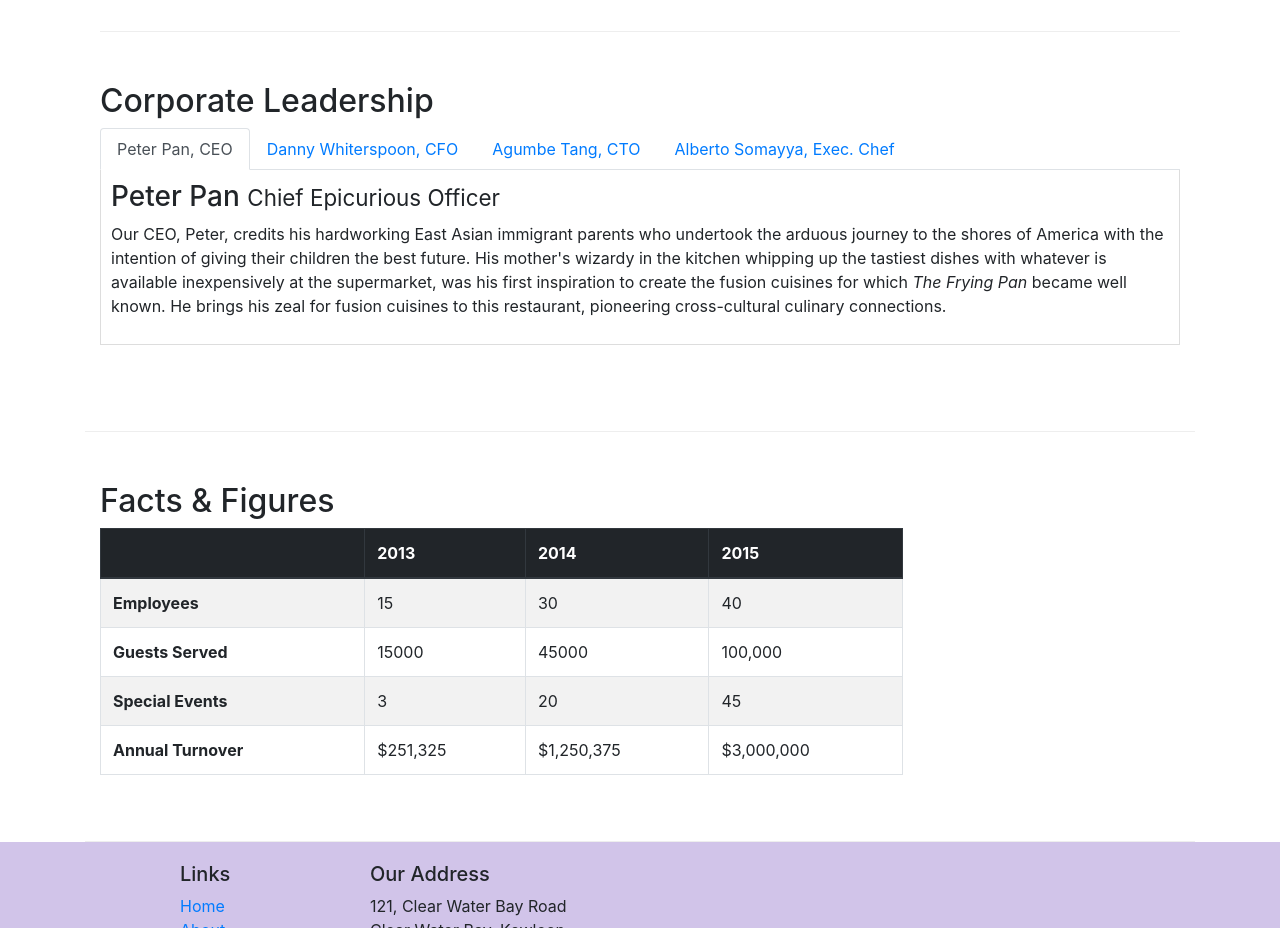
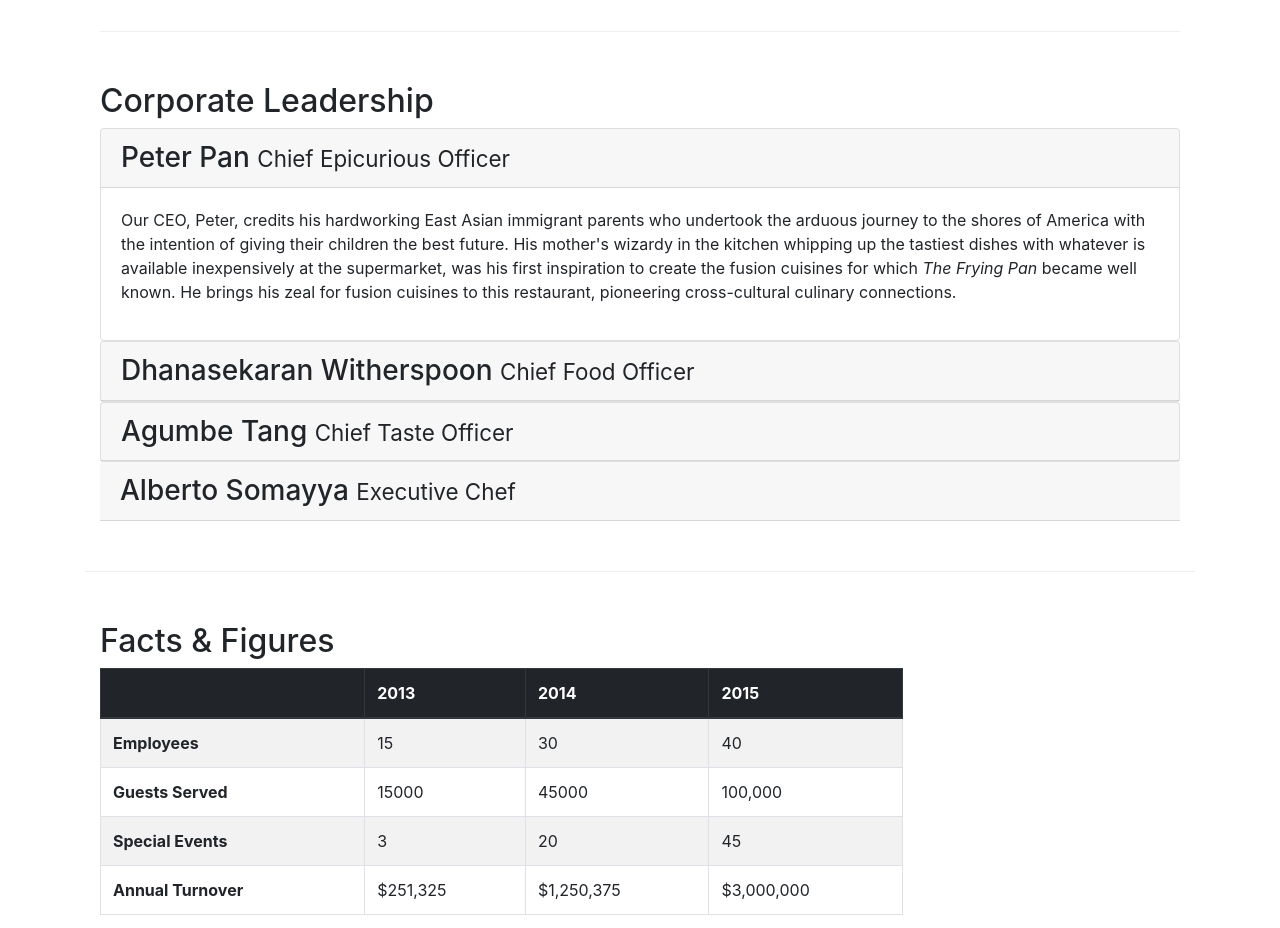
Before and after one commit to Drasmaurg/conFusion, a website: page aboutus.html in a window 1280 px wide. Shown: the part 940-1868 px from the top of the page. Drawn offline with nearby package versions, Linux system fonts and the light colour scheme.

Commit message:
accordion

```diff
--- a/aboutus.html
+++ b/aboutus.html
@@ -106,44 +106,64 @@
             <div class="col-12">
                 <h2>Corporate Leadership</h2>
 
-                <ul class="nav nav-tabs">
-                    <li class="nav-item">
-                        <a class="nav-link active" href="#peter"
-                        role="tab" data-toggle="tab">Peter Pan, CEO</a>
-                    </li>
-                    <li class="nav-item">
-                        <a class="nav-link" href="#danny"
-                        role="tab" data-toggle="tab">Danny Whiterspoon, CFO</a>
-                    </li>
-                    <li class="nav-item">
-                        <a class="nav-link" href="#agumbe"
-                        role="tab" data-toggle="tab">Agumbe Tang, CTO</a>
-                    </li>
-                    <li class="nav-item">
-                        <a class="nav-link" href="#alberto"
-                        role="tab" data-toggle="tab">Alberto Somayya, Exec. Chef</a>
-                    </li>
-                </ul>
-
-                <div class="tab-content">
-                    <div role="tabpanel" class="tab-pane fade show active" id="peter">
-                        <h3>Peter Pan <small>Chief Epicurious Officer</small></h3>
-                        <p class="d-none d-sm-block">Our CEO, Peter, credits his hardworking East Asian immigrant parents who undertook the arduous journey to the shores of America with the intention of giving their children the best future. His mother's wizardy in the kitchen whipping up the tastiest dishes with whatever is available inexpensively at the supermarket, was his first inspiration to create the fusion cuisines for which <em>The Frying Pan</em> became well known. He brings his zeal for fusion cuisines to this restaurant, pioneering cross-cultural culinary connections.</p>
+                <div id="accordion">
+                    <div class="card">
+                        <div class="card-header" role="tab" id="peterheader">
+                            <h3 class="mb-0">
+                                <a data-toggle="collapse" data-target="#peter">
+                                    Peter Pan <small>Chief Epicurious Officer</small>
+                                </a>
+                            </h3>
+                        </div>
+                        <div role="tabpanel" class="collapse show" id="peter" data-parent="#accordion">
+                            <div class="card-body">
+                                <p class="d-none d-sm-block">Our CEO, Peter, credits his hardworking East Asian immigrant parents who undertook the arduous journey to the shores of America with the intention of giving their children the best future. His mother's wizardy in the kitchen whipping up the tastiest dishes with whatever is available inexpensively at the supermarket, was his first inspiration to create the fusion cuisines for which <em>The Frying Pan</em> became well known. He brings his zeal for fusion cuisines to this restaurant, pioneering cross-cultural culinary connections.</p>
+                            </div>
+                        </div>
                     </div>
 
-                    <div role="tabpanel" class="tab-pane fade" id="danny">
-                        <h3>Dhanasekaran Witherspoon <small>Chief Food Officer</small></h3>
-                        <p class="d-none d-sm-block">Our CFO, Danny, as he is affectionately referred to by his colleagues, comes from a long established family tradition in farming and produce. His experiences growing up on a farm in the Australian outback gave him great appreciation for varieties of food sources. As he puts it in his own words, <em>Everything that runs, wins, and everything that stays, pays!</em></p>
+                    <div class="card">
+                        <div class="card-header" role="tab" id="dannyheader">
+                            <h3 class="mb-0">
+                                <a data-toggle="collapse" data-target="#danny">
+                                    Dhanasekaran Witherspoon <small>Chief Food Officer</small>
+                                </a>
+                            </h3>
+                        </div>
+                            <div role="tabpanel" class="collapse" id="danny" data-parent="#accordion">
+                                <div class="card-body">
+                                    <p class="d-none d-sm-block">Our CFO, Danny, as he is affectionately referred to by his colleagues, comes from a long established family tradition in farming and produce. His experiences growing up on a farm in the Australian outback gave him great appreciation for varieties of food sources. As he puts it in his own words, <em>Everything that runs, wins, and everything that stays, pays!</em></p>
+                                </div>
+                            </div>
                     </div>
 
-                    <div role="tabpanel" class="tab-pane fade" id="agumbe">
-                        <h3>Agumbe Tang <small>Chief Taste Officer</small></h3>
-                        <p class="d-none d-sm-block">Blessed with the most discerning gustatory sense, Agumbe, our CTO, personally ensures that every dish that we serve meets his exacting tastes. Our chefs dread the tongue lashing that ensues if their dish does not meet his exacting standards. He lives by his motto, <em>You click only if you survive my lick.</em></p>
+                    <div class="card">
+                        <div class="card-header" role="tab" id="agumbeheader">
+                            <h3 class="mb-0">
+                                <a data-toggle="collapse" data-target="#agumbe">
+                                  Agumbe Tang <small>Chief Taste Officer</small>
+                                </a>
+                            </h3>
+                        </div>
+                    </div>
+                    <div role="tabpanel" class="collapse" id="agumbe" data-parent="#accordion">
+                        <div class="card-body">
+                            <p class="d-none d-sm-block">Blessed with the most discerning gustatory sense, Agumbe, our CTO, personally ensures that every dish that we serve meets his exacting tastes. Our chefs dread the tongue lashing that ensues if their dish does not meet his exacting standards. He lives by his motto, <em>You click only if you survive my lick.</em></p>
+                        </div>
                     </div>
 
-                    <div role="tabpanel" class="tab-pane fade" id="alberto">
-                        <h3>Alberto Somayya <small>Executive Chef</small></h3>
-                        <p class="d-none d-sm-block">Award winning three-star Michelin chef with wide International experience having worked closely with whos-who in the culinary world, he specializes in creating mouthwatering Indo-Italian fusion experiences. He says, <em>Put together the cuisines from the two craziest cultures, and you get a winning hit! Amma Mia!</em></p>
+                    <div class="card-header" role="tab" id="albertoheader">
+                        <h3 class="mb-0">
+                            <a data-toggle="collapse" data-target="#alberto">
+                                Alberto Somayya <small>Executive Chef</small>
+                            </a>
+                        </h3>
+                    </div>
+
+                    <div role="tabpanel" class="collapse" id="alberto" data-parent="#accordion">
+                        <div class="card-body">
+                            <p class="d-none d-sm-block">Award winning three-star Michelin chef with wide International experience having worked closely with whos-who in the culinary world, he specializes in creating mouthwatering Indo-Italian fusion experiences. He says, <em>Put together the cuisines from the two craziest cultures, and you get a winning hit! Amma Mia!</em></p>
+                        </div>
                     </div>
                 </div>
 
```
